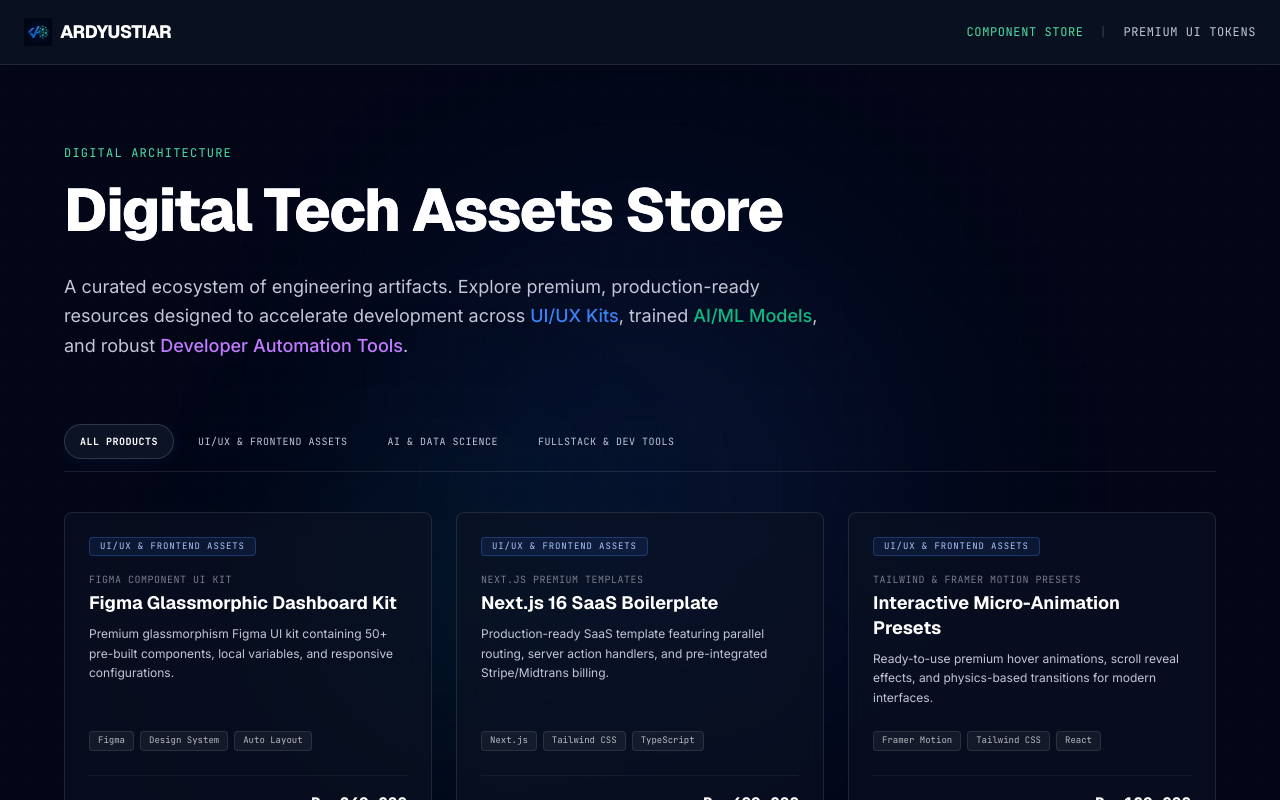
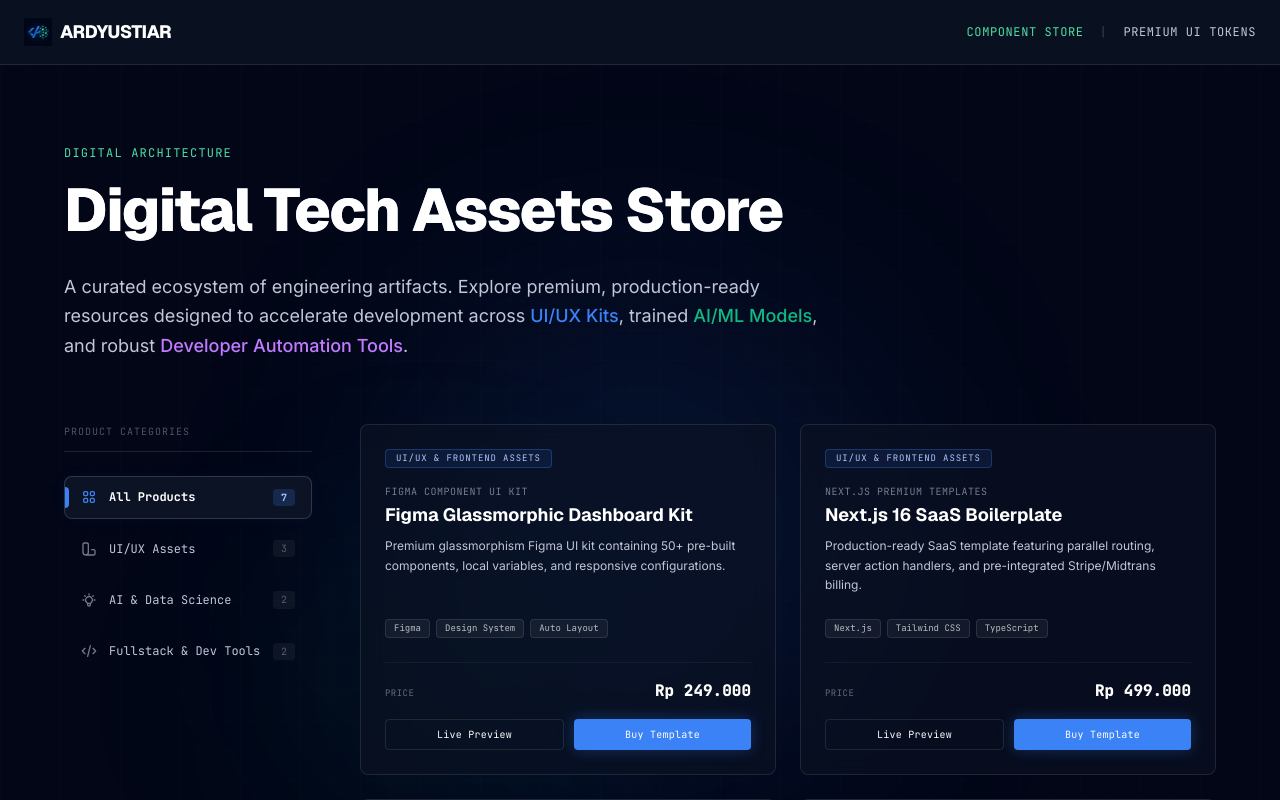
Before and after one commit to yusss4me/my-porto, a Next.js app: page /shop in a window 1280 px wide. Shown: the top 800 px of the page. Built offline with nearby package versions, Linux system fonts and the light colour scheme.

Commit message:
feat: implement responsive desktop sidebar and mobile bottom navigation bar in /shop storefront

```diff
--- a/app/(shop)/components-shop/loading.tsx
+++ b/app/(shop)/components-shop/loading.tsx
@@ -3,20 +3,33 @@ import ProductCardSkeleton from '@/components/molecules/ProductCardSkeleton';
 
 export default function ShopLoading() {
   return (
-    <div className="w-full">
-      {/* Category Tabs skeleton placeholder */}
-      <div className="flex flex-wrap gap-2 mb-10 border-b border-white/10 pb-4">
+    <div className="w-full pb-24 lg:pb-0">
+      {/* 2-Column Responsive Layout for loading state */}
+      <div className="grid grid-cols-1 lg:grid-cols-4 gap-8 items-start">
+        {/* Desktop Sidebar Loading Skeleton */}
+        <div className="hidden lg:block space-y-6">
+          <div className="h-4 w-28 bg-white/5 border border-white/5 rounded animate-pulse" />
+          <div className="space-y-2">
             {Array.from({ length: 4 }).map((_, i) => (
-          <div key={i} className="h-9 w-28 bg-white/5 border border-white/5 rounded-full animate-pulse" />
+              <div
+                key={i}
+                className="h-11 w-full bg-white/5 border border-white/5 rounded-lg animate-pulse"
+              />
             ))}
           </div>
+        </div>
+
+        {/* Mobile bottom bar is fixed at the bottom, so no static skeleton needed in layout flow */}
 
         {/* Cards Grid */}
-      <div className="grid grid-cols-1 md:grid-cols-2 lg:grid-cols-3 gap-6">
-        {Array.from({ length: 6 }).map((_, index) => (
+        <div className="lg:col-span-3">
+          <div className="grid grid-cols-1 md:grid-cols-2 gap-6">
+            {Array.from({ length: 4 }).map((_, index) => (
               <ProductCardSkeleton key={index} />
             ))}
           </div>
         </div>
+      </div>
+    </div>
   );
 }
--- a/components/molecules/StoreFilterTabs.tsx
+++ /dev/null
@@ -1,44 +0,0 @@
-'use client';
-
-import React from 'react';
-import Link from 'next/link';
-import { motion } from 'framer-motion';
-
-interface StoreFilterTabsProps {
-  activeCategory: string;
-}
-
-const tabs = [
-  { id: 'all', name: 'All Products' },
-  { id: 'ui-ux', name: 'UI/UX & Frontend Assets' },
-  { id: 'ai', name: 'AI & Data Science' },
-  { id: 'fullstack', name: 'Fullstack & Dev Tools' },
-];
-
-export default function StoreFilterTabs({ activeCategory }: StoreFilterTabsProps) {
-  return (
-    <div className="flex flex-nowrap overflow-x-auto whitespace-nowrap pb-3 gap-2 border-b border-white/10 relative z-20 [&::-webkit-scrollbar]:hidden [-ms-overflow-style:none] [scrollbar-width:none] -mx-6 px-6 md:mx-0 md:px-0">
-      {tabs.map((tab) => {
-        const isActive = activeCategory === tab.id;
-        return (
-          <Link
-            key={tab.id}
-            href={tab.id === 'all' ? '/components-shop' : `/components-shop?category=${tab.id}`}
-            className={`relative px-4 py-2.5 text-[10px] font-mono tracking-wider transition-colors duration-300 rounded-full uppercase shrink-0 ${
-              isActive ? 'text-white font-bold' : 'text-[#c2c6d6] hover:text-white'
-            }`}
-          >
-            {isActive && (
-              <motion.span
-                layoutId="active-tab-pill"
-                className="absolute inset-0 bg-[#0c1324] border border-white/15 rounded-full z-[-1] shadow-[0_0_15px_rgba(59,130,246,0.1)]"
-                transition={{ type: 'spring', stiffness: 380, damping: 30 }}
-              />
-            )}
-            {tab.name}
-          </Link>
-        );
-      })}
-    </div>
-  );
-}
--- /dev/null
+++ b/components/molecules/StoreNavigation.tsx
@@ -0,0 +1,184 @@
+'use client';
+
+import React from 'react';
+import Link from 'next/link';
+import { usePathname } from 'next/navigation';
+import { motion } from 'framer-motion';
+
+interface StoreNavigationProps {
+  activeCategory: string;
+  counts: {
+    all: number;
+    'ui-ux': number;
+    ai: number;
+    fullstack: number;
+  };
+}
+
+const tabs = [
+  {
+    id: 'all',
+    name: 'All Products',
+    label: 'All',
+    icon: (
+      <svg
+        xmlns="http://www.w3.org/2000/svg"
+        className="w-4 h-4"
+        fill="none"
+        viewBox="0 0 24 24"
+        stroke="currentColor"
+        strokeWidth={2}
+      >
+        <path
+          strokeLinecap="round"
+          strokeLinejoin="round"
+          d="M4 6a2 2 0 012-2h2a2 2 0 012 2v2a2 2 0 01-2 2H6a2 2 0 01-2-2V6zM14 6a2 2 0 012-2h2a2 2 0 012 2v2a2 2 0 01-2 2h-2a2 2 0 01-2-2V6zM4 16a2 2 0 012-2h2a2 2 0 012 2v2a2 2 0 01-2 2H6a2 2 0 01-2-2v-2zM14 16a2 2 0 012-2h2a2 2 0 012 2v2a2 2 0 01-2 2h-2a2 2 0 01-2-2v-2z"
+        />
+      </svg>
+    ),
+  },
+  {
+    id: 'ui-ux',
+    name: 'UI/UX Assets',
+    label: 'UI/UX',
+    icon: (
+      <svg
+        xmlns="http://www.w3.org/2000/svg"
+        className="w-4 h-4"
+        fill="none"
+        viewBox="0 0 24 24"
+        stroke="currentColor"
+        strokeWidth={2}
+      >
+        <path
+          strokeLinecap="round"
+          strokeLinejoin="round"
+          d="M7 21a4 4 0 01-4-4V5a2 2 0 012-2h4a2 2 0 012 2v12a4 4 0 01-4 4zm0 0h12a2 2 0 002-2v-4a2 2 0 00-2-2h-3"
+        />
+      </svg>
+    ),
+  },
+  {
+    id: 'ai',
+    name: 'AI & Data Science',
+    label: 'AI & ML',
+    icon: (
+      <svg
+        xmlns="http://www.w3.org/2000/svg"
+        className="w-4 h-4"
+        fill="none"
+        viewBox="0 0 24 24"
+        stroke="currentColor"
+        strokeWidth={2}
+      >
+        <path
+          strokeLinecap="round"
+          strokeLinejoin="round"
+          d="M9.663 17h4.673M12 3v1m6.364 1.636l-.707.707M21 12h-1M4 12H3m3.343-5.657l-.707-.707m2.828 9.9a5 5 0 117.072 0l-.548.547A3.374 3.374 0 0014 18.469V19a2 2 0 11-4 0v-.531c0-.895-.356-1.754-.988-2.386l-.548-.547z"
+        />
+      </svg>
+    ),
+  },
+  {
+    id: 'fullstack',
+    name: 'Fullstack & Dev Tools',
+    label: 'Dev Tools',
+    icon: (
+      <svg
+        xmlns="http://www.w3.org/2000/svg"
+        className="w-4 h-4"
+        fill="none"
+        viewBox="0 0 24 24"
+        stroke="currentColor"
+        strokeWidth={2}
+      >
+        <path strokeLinecap="round" strokeLinejoin="round" d="M10 20l4-16m4 4l4 4-4 4M6 16l-4-4 4-4" />
+      </svg>
+    ),
+  },
+];
+
+export default function StoreNavigation({ activeCategory, counts }: StoreNavigationProps) {
+  const pathname = usePathname();
+
+  return (
+    <>
+      {/* 1. Desktop Sidebar Navigation (lg:block, hidden on mobile/tablet) */}
+      <aside className="hidden lg:block sticky top-24 self-start space-y-6 w-full pr-4 z-20">
+        <div className="font-mono text-[10px] text-[#c2c6d6]/40 uppercase tracking-widest border-b border-white/10 pb-3">
+          Product Categories
+        </div>
+        <nav className="flex flex-col gap-2">
+          {tabs.map((tab) => {
+            const isActive = activeCategory === tab.id;
+            const count = counts[tab.id as keyof typeof counts] || 0;
+            return (
+              <Link
+                key={tab.id}
+                href={tab.id === 'all' ? pathname : `${pathname}?category=${tab.id}`}
+                className={`group relative flex items-center justify-between px-4 py-3 rounded-lg border text-xs font-mono transition-all duration-300 ${
+                  isActive
+                    ? 'bg-[#0c1324] border-white/15 text-white font-bold shadow-[0_0_15px_rgba(59,130,246,0.05)]'
+                    : 'border-transparent text-[#c2c6d6] hover:bg-white/5 hover:text-white'
+                }`}
+              >
+                {isActive && (
+                  <motion.div
+                    layoutId="desktop-active-indicator"
+                    className="absolute left-0 w-1 h-1/2 bg-[#3b82f6] rounded-r"
+                    transition={{ type: 'spring', stiffness: 300, damping: 30 }}
+                  />
+                )}
+                <span className="flex items-center gap-3">
+                  <span
+                    className={
+                      isActive
+                        ? 'text-[#3b82f6]'
+                        : 'text-[#c2c6d6]/60 group-hover:text-white transition-colors'
+                    }
+                  >
+                    {tab.icon}
+                  </span>
+                  {tab.name}
+                </span>
+                <span
+                  className={`px-2 py-0.5 rounded text-[10px] transition-colors ${
+                    isActive ? 'bg-[#3b82f6]/20 text-[#adc6ff]' : 'bg-white/5 text-[#c2c6d6]/40'
+                  }`}
+                >
+                  {count}
+                </span>
+              </Link>
+            );
+          })}
+        </nav>
+      </aside>
+
+      {/* 2. Mobile / Tablet Bottom Bar Navigation (lg:hidden, fixed bottom) */}
+      <div className="lg:hidden fixed bottom-0 left-0 right-0 z-50 bg-[#0c1324]/85 backdrop-blur-xl border-t border-white/10 px-4 py-2 flex justify-around items-center shadow-[0_-10px_30px_rgba(0,0,0,0.5)]">
+        {tabs.map((tab) => {
+          const isActive = activeCategory === tab.id;
+          return (
+            <Link
+              key={tab.id}
+              href={tab.id === 'all' ? pathname : `${pathname}?category=${tab.id}`}
+              className={`flex flex-col items-center justify-center py-1.5 px-2 relative transition-colors duration-300 ${
+                isActive ? 'text-[#3b82f6]' : 'text-[#c2c6d6]/60 hover:text-white'
+              }`}
+            >
+              {isActive && (
+                <motion.span
+                  layoutId="mobile-active-glow"
+                  className="absolute -top-2 w-8 h-1 bg-[#3b82f6] rounded-full shadow-[0_0_10px_rgba(59,130,246,0.8)]"
+                  transition={{ type: 'spring', stiffness: 300, damping: 30 }}
+                />
+              )}
+              <span className="mb-1">{tab.icon}</span>
+              <span className="text-[9px] font-mono tracking-wider uppercase">{tab.label}</span>
+            </Link>
+          );
+        })}
+      </div>
+    </>
+  );
+}
--- a/components/organisms/StoreCatalog.tsx
+++ b/components/organisms/StoreCatalog.tsx
@@ -1,6 +1,6 @@
 import React from 'react';
 import ProductCard from '../molecules/ProductCard';
-import StoreFilterTabs from '../molecules/StoreFilterTabs';
+import StoreNavigation from '../molecules/StoreNavigation';
 import shopData from '@/data/shopData.json';
 
 interface StoreCatalogProps {
@@ -10,6 +10,14 @@ interface StoreCatalogProps {
 export default async function StoreCatalog({ category }: StoreCatalogProps) {
   // Simulate network latency to demonstrate Next.js Streaming and Skeleton fallback loading state
   await new Promise((resolve) => setTimeout(resolve, 800));
+
+  // Dynamically calculate category item counts
+  const counts = {
+    all: shopData.length,
+    'ui-ux': shopData.filter((p) => p.category === 'UI/UX & Frontend Assets').length,
+    ai: shopData.filter((p) => p.category === 'AI & Data Science').length,
+    fullstack: shopData.filter((p) => p.category === 'Fullstack & Dev Tools').length,
+  };
 
   // Server-side filtering logic
   const filteredProducts =
@@ -23,20 +31,29 @@ export default async function StoreCatalog({ category }: StoreCatalogProps) {
       : shopData;
 
   return (
-    <div className="space-y-10">
-      <StoreFilterTabs activeCategory={category || 'all'} />
+    <div className="pb-24 lg:pb-0">
+      {/* 2-Column Responsive Layout: Sidebar on Desktop, Bottom bar on Mobile */}
+      <div className="grid grid-cols-1 lg:grid-cols-4 gap-8 items-start">
+        {/* Navigation Sidebar/Bottom Bar Conductor */}
+        <div className="lg:col-span-1">
+          <StoreNavigation activeCategory={category || 'all'} counts={counts} />
+        </div>
 
+        {/* Catalog Cards Grid */}
+        <div className="lg:col-span-3">
           {filteredProducts.length === 0 ? (
             <div className="text-center py-20 border border-white/5 rounded-lg bg-[#0c1324]/40 font-mono text-sm text-[#c2c6d6]">
               No products found under this category.
             </div>
           ) : (
-        <div className="grid grid-cols-1 md:grid-cols-2 lg:grid-cols-3 gap-6">
+            <div className="grid grid-cols-1 md:grid-cols-2 gap-6">
               {filteredProducts.map((product) => (
                 <ProductCard key={product.id} product={product} />
               ))}
             </div>
           )}
         </div>
+      </div>
+    </div>
   );
 }
```
Lines whose indentation alone changed are shown as unchanged.
